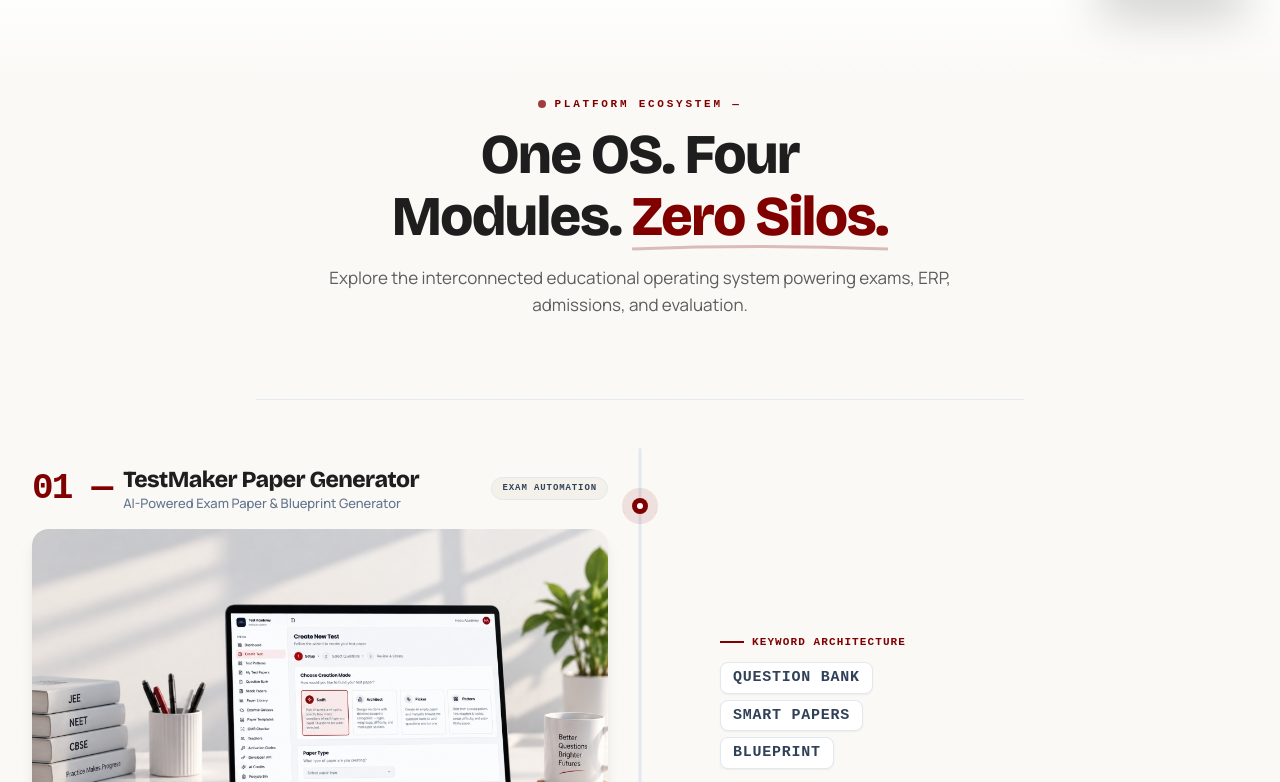
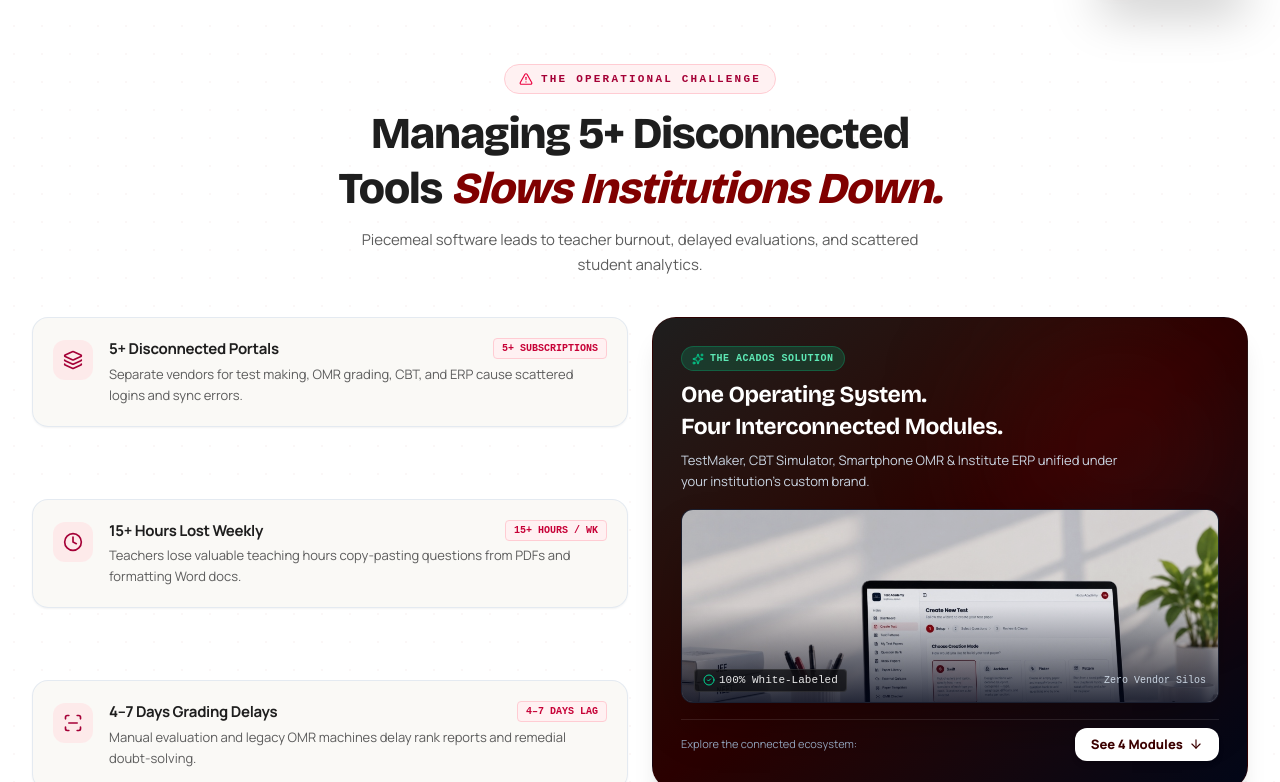
Before and after one commit to hoduacademycontenttwo-sudo/AcadOS, a React (Vite) app: page / in a window 1280 px wide. Shown: the part 778-1560 px from the top of the page. Built offline with nearby package versions, Linux system fonts and the light colour scheme; a web font is replaced by a local one.

Commit message:
feat: add refined problem statement section with minimal UI/UX, punchy typography, and visual module preview

```diff
--- a/src/App.tsx
+++ b/src/App.tsx
@@ -14,6 +14,7 @@
 import CBTPlayground from './components/CBTPlayground';
 import DemoModal from './components/DemoModal';
 import AcadOSModulesTimeline from './components/AcadOSModulesTimeline';
+import ProblemStatement from './components/ProblemStatement';
 import BeforeAfterSlider from './components/BeforeAfterSlider';
 import ContentLibraryTabs from './components/ContentLibraryTabs';
 import OMREvaluationMicroDemo from './components/OMREvaluationMicroDemo';
@@ -567,6 +568,11 @@
                 </div>
               </section>
 
+              {/* PROBLEM STATEMENT: THE OPERATIONAL BOTTLENECK */}
+              <ProblemStatement
+                onBookDemo={() => setIsDemoModalOpen(true)}
+              />
+
               {/* ACADOS 4 CORE MODULES INTERACTIVE TIMELINE */}
               <AcadOSModulesTimeline
                 onExploreModule={(modId) => {
--- /dev/null
+++ b/src/components/ProblemStatement.tsx
@@ -0,0 +1,216 @@
+import React from 'react';
+import { motion } from 'framer-motion';
+import {
+  Layers,
+  Clock,
+  ScanLine,
+  ShieldAlert,
+  ArrowDown,
+  XCircle,
+  AlertTriangle,
+  CheckCircle2,
+  Sparkles
+} from 'lucide-react';
+
+export interface ProblemStatementProps {
+  onScrollToModules?: () => void;
+  onBookDemo?: () => void;
+}
+
+const PROBLEMS = [
+  {
+    icon: Layers,
+    tag: 'VENDOR SPRAWL',
+    title: '5+ Disconnected Portals',
+    desc: 'Separate vendors for test making, OMR grading, CBT, and ERP cause scattered logins and sync errors.',
+    metric: '5+ Subscriptions',
+    metricLabel: 'Disjointed databases',
+    color: 'rose'
+  },
+  {
+    icon: Clock,
+    tag: 'FACULTY FATIGUE',
+    title: '15+ Hours Lost Weekly',
+    desc: 'Teachers lose valuable teaching hours copy-pasting questions from PDFs and formatting Word docs.',
+    metric: '15+ Hours / Wk',
+    metricLabel: 'Wasted on manual typing',
+    color: 'amber'
+  },
+  {
+    icon: ScanLine,
+    tag: 'EVALUATION LAG',
+    title: '4–7 Days Grading Delays',
+    desc: 'Manual evaluation and legacy OMR machines delay rank reports and remedial doubt-solving.',
+    metric: '4–7 Days Lag',
+    metricLabel: 'Slow student scorecards',
+    color: 'orange'
+  }
+];
+
+export const ProblemStatement: React.FC<ProblemStatementProps> = ({
+  onScrollToModules,
+  onBookDemo
+}) => {
+  const handleScrollToSolution = () => {
+    const el = document.getElementById('platform-ecosystem-timeline');
+    if (el) {
+      el.scrollIntoView({ behavior: 'smooth' });
+    } else if (onScrollToModules) {
+      onScrollToModules();
+    }
+  };
+
+  return (
+    <section className="relative py-16 sm:py-20 bg-white overflow-hidden border-b border-slate-200/80 select-none">
+      {/* Subtle geometric grid background */}
+      <div
+        className="absolute inset-0 opacity-[0.03] pointer-events-none"
+        style={{
+          backgroundImage: 'radial-gradient(#800000 1px, transparent 1px)',
+          backgroundSize: '28px 28px'
+        }}
+      />
+
+      <div className="relative max-w-7xl mx-auto px-4 sm:px-6 lg:px-8">
+
+        {/* ============================================================ */}
+        {/* HEADER SECTION (Minimal, Centered, Punchy)                   */}
+        {/* ============================================================ */}
+        <div className="text-center max-w-3xl mx-auto space-y-3">
+          <motion.div
+            initial={{ opacity: 0, y: 10 }}
+            whileInView={{ opacity: 1, y: 0 }}
+            viewport={{ once: true }}
+            className="inline-flex items-center gap-2 bg-rose-50 text-rose-800 font-mono text-[10px] sm:text-[11px] font-bold uppercase tracking-[0.2em] px-3.5 py-1.5 rounded-full border border-rose-200"
+          >
+            <AlertTriangle className="w-3.5 h-3.5 text-rose-600 shrink-0" />
+            <span>THE OPERATIONAL CHALLENGE</span>
+          </motion.div>
+
+          <motion.h2
+            initial={{ opacity: 0, y: 12 }}
+            whileInView={{ opacity: 1, y: 0 }}
+            viewport={{ once: true }}
+            transition={{ delay: 0.1 }}
+            className="text-2xl sm:text-3xl md:text-4xl font-serif font-extrabold text-slate-900 tracking-tight leading-tight"
+          >
+            Managing 5+ Disconnected Tools{' '}
+            <span className="text-[#800000] italic font-serif">Slows Institutions Down.</span>
+          </motion.h2>
+
+          <motion.p
+            initial={{ opacity: 0, y: 12 }}
+            whileInView={{ opacity: 1, y: 0 }}
+            viewport={{ once: true }}
+            transition={{ delay: 0.15 }}
+            className="text-slate-600 text-xs sm:text-sm max-w-xl mx-auto font-sans leading-relaxed"
+          >
+            Piecemeal software leads to teacher burnout, delayed evaluations, and scattered student analytics.
+          </motion.p>
+        </div>
+
+        {/* ============================================================ */}
+        {/* SPLIT BENTO: 3 Minimal Problem Cards + Visual Mockup Card    */}
+        {/* ============================================================ */}
+        <div className="grid grid-cols-1 lg:grid-cols-12 gap-6 mt-10 items-stretch">
+
+          {/* Left Side: 3 Problem Cards (6 Columns) */}
+          <div className="lg:col-span-6 flex flex-col justify-between gap-4">
+            {PROBLEMS.map((item, idx) => {
+              const Icon = item.icon;
+              return (
+                <motion.div
+                  key={idx}
+                  initial={{ opacity: 0, x: -16 }}
+                  whileInView={{ opacity: 1, x: 0 }}
+                  viewport={{ once: true }}
+                  transition={{ duration: 0.4, delay: idx * 0.1 }}
+                  className="bg-slate-50/90 hover:bg-white rounded-2xl p-4 sm:p-5 border border-slate-200/90 shadow-xs hover:shadow-md transition-all duration-300 flex items-start gap-4 group"
+                >
+                  <div className="w-10 h-10 rounded-xl bg-rose-100/70 text-rose-800 flex items-center justify-center shrink-0 mt-0.5 group-hover:scale-105 transition-transform">
+                    <Icon className="w-5 h-5" />
+                  </div>
+
+                  <div className="flex-1 min-w-0">
+                    <div className="flex items-center justify-between gap-2 mb-1">
+                      <h3 className="text-sm font-bold text-slate-900 font-sans">
+                        {item.title}
+                      </h3>
+                      <span className="font-mono text-[10px] font-bold text-rose-700 bg-rose-50 border border-rose-200 px-2 py-0.5 rounded shrink-0 uppercase">
+                        {item.metric}
+                      </span>
+                    </div>
+                    <p className="text-xs text-slate-600 font-sans leading-relaxed">
+                      {item.desc}
+                    </p>
+                  </div>
+                </motion.div>
+              );
+            })}
+          </div>
+
+          {/* Right Side: Visual Solution Graphic Card (6 Columns) */}
+          <motion.div
+            initial={{ opacity: 0, x: 16 }}
+            whileInView={{ opacity: 1, x: 0 }}
+            viewport={{ once: true }}
+            transition={{ duration: 0.5, delay: 0.2 }}
+            className="lg:col-span-6 bg-gradient-to-br from-slate-900 via-maroon-950 to-slate-950 rounded-3xl p-6 sm:p-7 text-white flex flex-col justify-between shadow-xl border border-maroon-900/40 relative overflow-hidden group"
+          >
+            {/* Ambient Background Glow */}
+            <div className="absolute top-0 right-0 w-64 h-64 bg-maroon-600/15 rounded-full blur-3xl pointer-events-none" />
+
+            {/* Top Tag & Header */}
+            <div className="relative z-10 space-y-2">
+              <div className="inline-flex items-center gap-1.5 bg-emerald-500/20 text-emerald-300 font-mono text-[10px] font-bold uppercase tracking-wider px-2.5 py-1 rounded-full border border-emerald-500/30">
+                <Sparkles className="w-3 h-3 text-emerald-400" />
+                <span>The AcadOS Solution</span>
+              </div>
+              <h3 className="text-lg sm:text-xl font-serif font-bold text-white leading-snug">
+                One Operating System.<br />Four Interconnected Modules.
+              </h3>
+              <p className="text-xs text-slate-300 font-sans leading-relaxed max-w-md">
+                TestMaker, CBT Simulator, Smartphone OMR & Institute ERP unified under your institution's custom brand.
+              </p>
+            </div>
+
+            {/* Image Showcase with Device Frame */}
+            <div className="relative z-10 my-4 rounded-xl overflow-hidden border border-white/10 shadow-2xl bg-slate-950">
+              <img
+                src="/modules/testmaker.jpg"
+                alt="AcadOS Unified Platform Interface"
+                className="w-full h-44 sm:h-48 object-cover object-top opacity-90 group-hover:scale-102 transition-transform duration-500"
+              />
+              <div className="absolute inset-0 bg-gradient-to-t from-slate-950 via-transparent to-transparent opacity-80" />
+              <div className="absolute bottom-2.5 left-3 right-3 flex items-center justify-between text-[11px] font-mono text-white/90">
+                <span className="flex items-center gap-1 bg-black/60 backdrop-blur-md px-2 py-0.5 rounded border border-white/10">
+                  <CheckCircle2 className="w-3 h-3 text-emerald-400" /> 100% White-Labeled
+                </span>
+                <span className="text-slate-300 text-[10px]">Zero Vendor Silos</span>
+              </div>
+            </div>
+
+            {/* Bottom CTA Action Bar */}
+            <div className="relative z-10 pt-2 flex items-center justify-between gap-4 border-t border-white/10">
+              <span className="text-[11px] text-slate-400 font-sans">
+                Explore the connected ecosystem:
+              </span>
+              <button
+                onClick={handleScrollToSolution}
+                className="bg-white text-maroon-900 hover:bg-slate-100 font-extrabold text-xs py-2 px-4 rounded-xl transition-all shadow-md flex items-center gap-1.5 cursor-pointer shrink-0 active:scale-95"
+              >
+                <span>See 4 Modules</span>
+                <ArrowDown className="w-3.5 h-3.5" />
+              </button>
+            </div>
+
+          </motion.div>
+
+        </div>
+
+      </div>
+    </section>
+  );
+};
+
+export default ProblemStatement;
```
